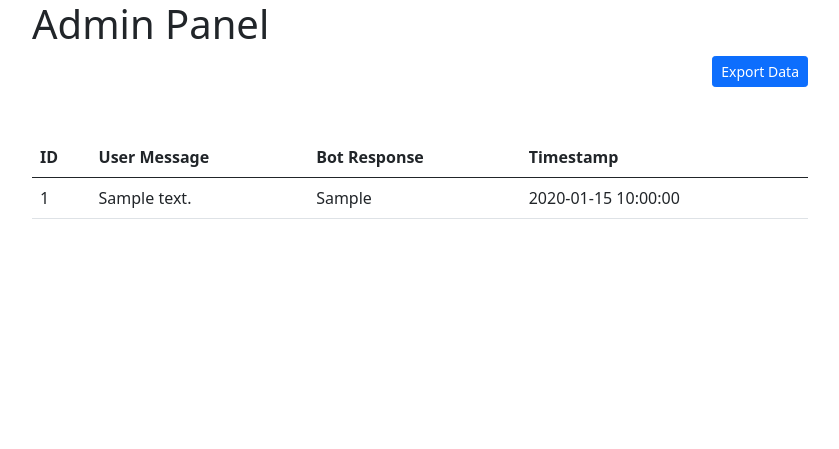
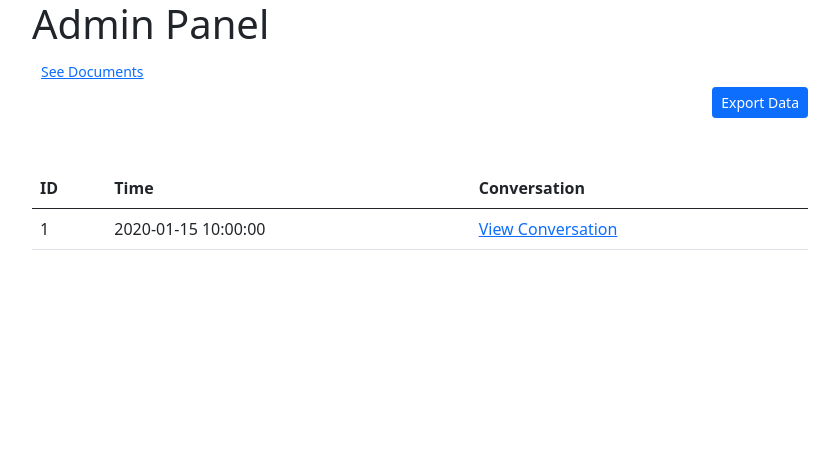
Before and after one commit to bxavace/apc-rambot, a Flask app: template templates/admin.html in a window 1280 px wide. Shown: the top 449 px of the page, without its empty margins (220-1059 px from the left). Run offline with Flask 3, Linux system fonts and the light colour scheme; tables that the repository leaves empty hold one stand-in row (values such as "Sample post"); the template is opened without the code that fills it: values that come from a table or form of the project are taken from there, most other values are stand-ins (such as "Sample title", 1, 10 or a date in 2020); some libraries are stand-ins or nearby versions.

Commit message:
feat: add navigation link to view documents and update conversation table in admin panel

```diff
--- a/templates/admin.html
+++ b/templates/admin.html
@@ -20,6 +20,9 @@
 <body>
     <div class="container">
         <h1>Admin Panel</h1>
+        <div class="nav">
+            <a class="btn btn-link btn-sm" href="{{ url_for('admin.get_documents') }}">See Documents</a>
+        </div>
         <div class="export">
             <a class="btn btn-primary btn-sm" href="{{ url_for('admin.export_data') }}">Export Data</a>
         </div>
@@ -28,17 +31,18 @@
                 <thead class="thead-dark">
                     <tr>
                         <th scope="col">ID</th>
-                        <th scope="col">User Message</th>
-                        <th scope="col">Bot Response</th>
-                        <th scope="col">Timestamp</th>
+                        <th scope="col">Time</th>
+                        <th scope="col">Conversation</th>
                     </tr>
                 </thead>
-                {% for convo in conversations %}
+                {% for session in sessions %}
                 <tr>
-                    <td>{{ convo.id }}</td>
-                    <td>{{ convo.user_message }}</td>
-                    <td>{{ convo.bot_response }}</td>
-                    <td>{{ convo.timestamp }}</td>
+                    <td>{{ session.id }}</td>
+                    <td>{{ session.start_time }}</td>
+                    <td>
+                        <!-- link to the conversations -->
+                        <a href="{{ url_for('admin.view_session', session_id=session.id) }}">View Conversation</a>
+                    </td>
                 </tr>
                 {% endfor %}
             </table>
```
